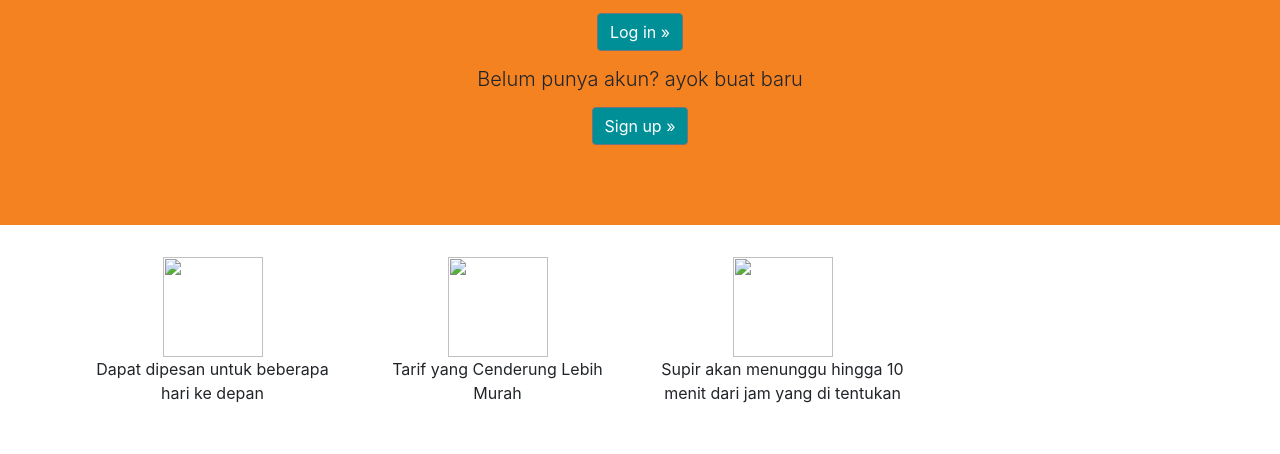
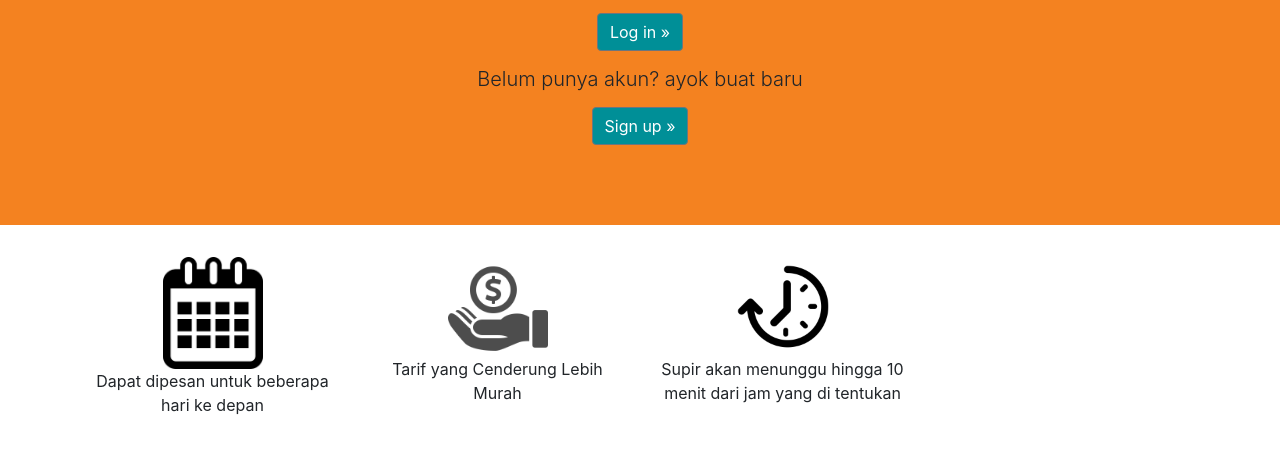
Before and after one commit to WD-M5/landing, a plain HTML site: page index.html in a window 1280 px wide. Shown: the part 242-696 px from the top of the page. Drawn offline with nearby package versions, Linux system fonts and the light colour scheme.

Commit message:
Add files via upload
kali

```diff
--- a/index.html
+++ b/index.html
@@ -27,15 +27,15 @@
     <!-- Example row of columns -->
     <div class="row text-center" id="">
       <div class="col-md-3 ">
-        <img src="kalender.jpg" alt="" style="width:100px">
+        <img src="kalender.png" alt="" style="width:100px">
         <p>Dapat dipesan untuk beberapa hari ke depan </p>
       </div>
       <div class="col-md-3">
-        <img src="./uang.jpg" alt="" style="width:100px">
+        <img src="uang.png" alt="" style="width:100px">
         <p>Tarif yang Cenderung Lebih Murah</p>
       </div>
       <div class="col-md-3">
-        <img src="./docs/waktu.jpg" alt="" style="width:100px">
+        <img src="waktu.png" alt="" style="width:100px">
         <p>Supir akan menunggu hingga 10 menit dari jam yang di tentukan </p>
       </div>
     </div>
```
